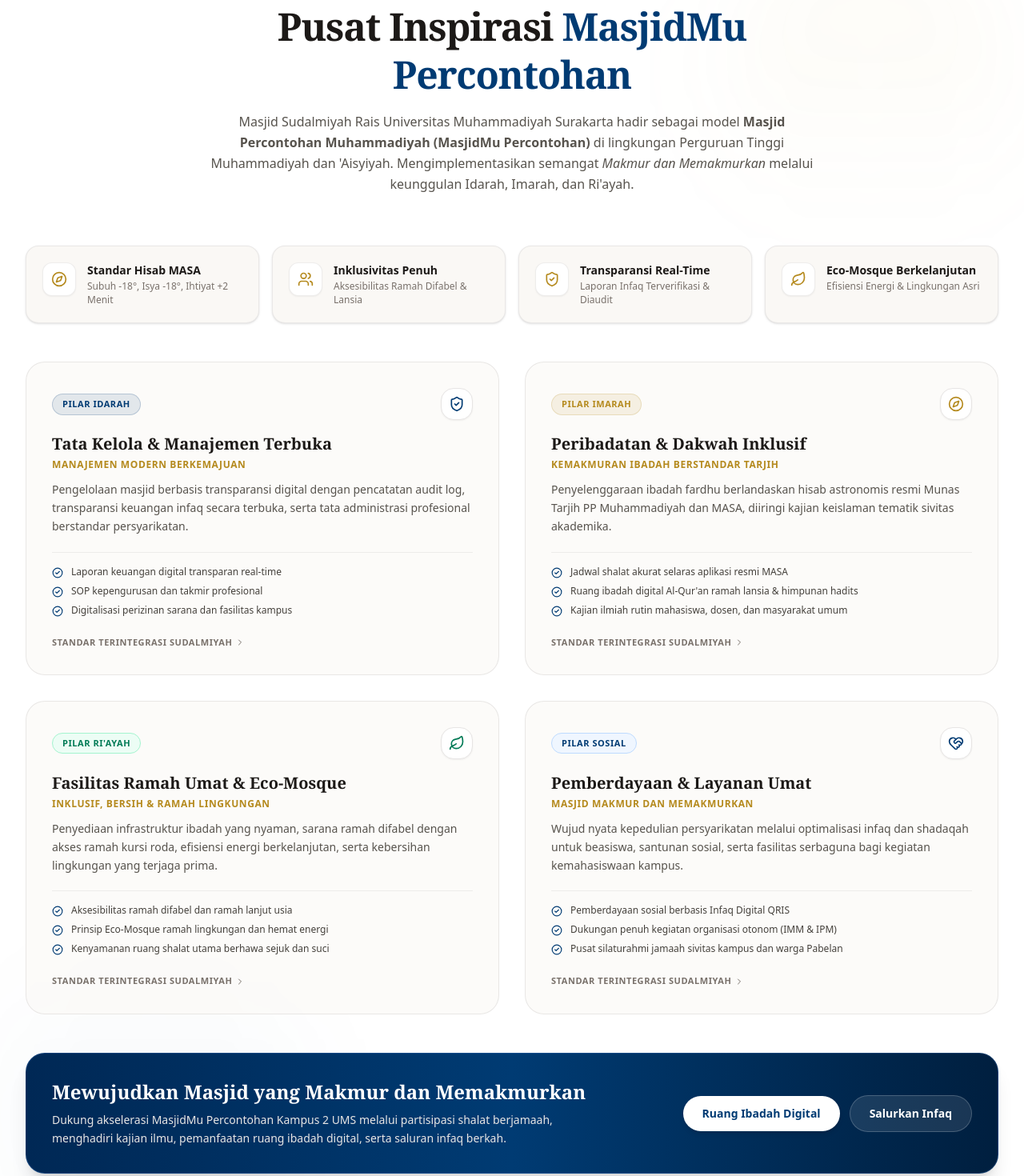
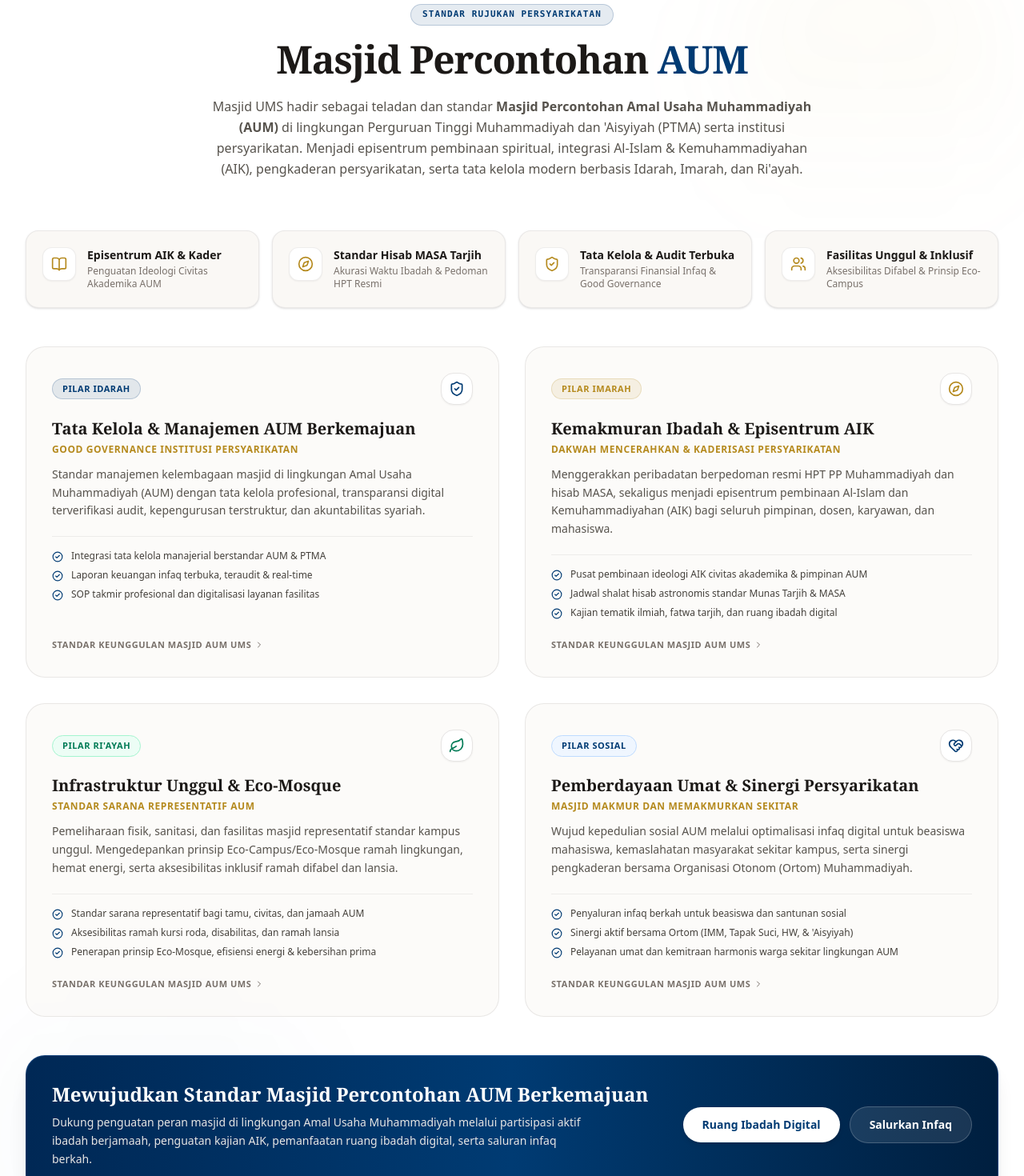
Before and after one commit to Andikaz16/sudalmiyah-rais, a Next.js app: page / in a window 1280 px wide. Shown: the part 1380-2850 px from the top of the page at 80% size. Built offline with nearby package versions, Linux system fonts and the light colour scheme; no server answers; a web font is replaced by a local one.

Commit message:
refactor: sesuaikan footer menjadi Masjid UMS dan perbarui seksi masjid percontohan AUM

```diff
--- a/src/app/layout.tsx
+++ b/src/app/layout.tsx
@@ -23,13 +23,13 @@
 export const metadata: Metadata = {
   title: "Masjid UMS | Masjid Sudalmiyah Rais Kampus 2",
   description:
-    "Portal Resmi Masjid UMS (Masjid Sudalmiyah Rais Kampus 2 UMS) - Model MasjidMu Percontohan Muhammadiyah. Jadwal shalat standar MASA Tarjih, ruang ibadah digital, warta persyarikatan, dan transparansi infaq.",
+    "Portal Resmi Masjid UMS - Model Masjid Percontohan Amal Usaha Muhammadiyah (AUM). Jadwal shalat standar MASA Tarjih, ruang ibadah digital, warta persyarikatan, dan transparansi infaq.",
   authors: [{ name: "Takmir Masjid UMS" }],
   keywords: [
     "Masjid UMS",
+    "Masjid Percontohan AUM",
     "Masjid Sudalmiyah Rais",
-    "MasjidMu Percontohan",
-    "Masjid Percontohan Muhammadiyah",
+    "Amal Usaha Muhammadiyah",
     "UMS",
     "Universitas Muhammadiyah Surakarta",
     "Jadwal Shalat MASA",
--- a/src/app/page.tsx
+++ b/src/app/page.tsx
@@ -27,7 +27,7 @@
           </AnimatedSection>
         </section>
 
-        {/* Pilar & Keunggulan MasjidMu Percontohan */}
+        {/* Pilar & Keunggulan Masjid Percontohan AUM */}
         <AnimatedSection animation="fade-up" duration={700}>
           <MasjidMuSection />
         </AnimatedSection>
--- a/src/components/Footer.tsx
+++ b/src/components/Footer.tsx
@@ -29,7 +29,7 @@
               </div>
               <div>
                 <h3 className="font-bold text-white text-base font-serif">
-                  Masjid Sudalmiyah Rais
+                  Masjid UMS
                 </h3>
                 <p className="text-xs text-stone-300">
                   Universitas Muhammadiyah Surakarta
@@ -37,7 +37,7 @@
               </div>
             </div>
             <p className="text-stone-300 text-xs leading-relaxed max-w-md">
-              Pusat peribadatan dan teladan MasjidMu Percontohan (Masjid Percontohan Muhammadiyah) bagi civitas akademika UMS dan masyarakat luas. Mengimplementasikan standar Idarah, Imarah, dan Ri&apos;ayah yang makmur dan memakmurkan.
+              Pusat peribadatan dan teladan Masjid Percontohan Amal Usaha Muhammadiyah (AUM) bagi civitas akademika UMS dan masyarakat luas. Mengimplementasikan standar Idarah, Imarah, dan Ri&apos;ayah yang profesional, inklusif, makmur dan memakmurkan.
             </p>
             <div className="flex items-center gap-2 pt-1 text-[#FCD34D] text-xs font-medium">
               <ShieldCheck className="w-4 h-4 shrink-0" />
@@ -53,7 +53,7 @@
             <ul className="space-y-2 text-xs">
               <li>
                 <Link href="/#masjidmu" className="hover:text-[#FCD34D] transition-colors">
-                  Pilar MasjidMu Percontohan
+                  Pilar Masjid Percontohan AUM
                 </Link>
               </li>
               <li>
@@ -108,7 +108,7 @@
 
         <div className="pt-8 border-t border-white/10 flex flex-col sm:flex-row items-center justify-between gap-4 text-xs text-stone-400">
           <div>
-            Hak Cipta © 2026 Masjid Sudalmiyah Rais - Universitas Muhammadiyah Surakarta. Seluruh Hak Dilindungi.
+            Hak Cipta © 2026 Masjid UMS - Universitas Muhammadiyah Surakarta. Seluruh Hak Dilindungi.
           </div>
           <div className="flex items-center gap-4 text-[11px] text-stone-300">
             <span>Integritas</span>
--- a/src/components/MasjidMuSection.tsx
+++ b/src/components/MasjidMuSection.tsx
@@ -11,93 +11,92 @@
   Users,
   Leaf,
   ChevronRight,
-  Sparkles,
 } from "lucide-react";
 
 export default function MasjidMuSection() {
   const pillars = [
     {
       code: "IDARAH",
-      title: "Tata Kelola & Manajemen Terbuka",
-      subtitle: "Manajemen Modern Berkemajuan",
+      title: "Tata Kelola & Manajemen AUM Berkemajuan",
+      subtitle: "Good Governance Institusi Persyarikatan",
       icon: ShieldCheck,
       color: "text-[#003B73]",
       bgBadge: "bg-[#003B73]/10 text-[#003B73] border-[#003B73]/20",
       description:
-        "Pengelolaan masjid berbasis transparansi digital dengan pencatatan audit log, transparansi keuangan infaq secara terbuka, serta tata administrasi profesional berstandar persyarikatan.",
+        "Standar manajemen kelembagaan masjid di lingkungan Amal Usaha Muhammadiyah (AUM) dengan tata kelola profesional, transparansi digital terverifikasi audit, kepengurusan terstruktur, dan akuntabilitas syariah.",
       points: [
-        "Laporan keuangan digital transparan real-time",
-        "SOP kepengurusan dan takmir profesional",
-        "Digitalisasi perizinan sarana dan fasilitas kampus",
+        "Integrasi tata kelola manajerial berstandar AUM & PTMA",
+        "Laporan keuangan infaq terbuka, teraudit & real-time",
+        "SOP takmir profesional dan digitalisasi layanan fasilitas",
       ],
     },
     {
       code: "IMARAH",
-      title: "Peribadatan & Dakwah Inklusif",
-      subtitle: "Kemakmuran Ibadah Berstandar Tarjih",
+      title: "Kemakmuran Ibadah & Episentrum AIK",
+      subtitle: "Dakwah Mencerahkan & Kaderisasi Persyarikatan",
       icon: Compass,
       color: "text-[#B58A1E]",
       bgBadge: "bg-[#B58A1E]/10 text-[#B58A1E] border-[#B58A1E]/20",
       description:
-        "Penyelenggaraan ibadah fardhu berlandaskan hisab astronomis resmi Munas Tarjih PP Muhammadiyah dan MASA, diiringi kajian keislaman tematik sivitas akademika.",
+        "Menggerakkan peribadatan berpedoman resmi HPT PP Muhammadiyah dan hisab MASA, sekaligus menjadi episentrum pembinaan Al-Islam dan Kemuhammadiyahan (AIK) bagi seluruh pimpinan, dosen, karyawan, dan mahasiswa.",
       points: [
-        "Jadwal shalat akurat selaras aplikasi resmi MASA",
-        "Ruang ibadah digital Al-Qur'an ramah lansia & himpunan hadits",
-        "Kajian ilmiah rutin mahasiswa, dosen, dan masyarakat umum",
+        "Pusat pembinaan ideologi AIK civitas akademika & pimpinan AUM",
+        "Jadwal shalat hisab astronomis standar Munas Tarjih & MASA",
+        "Kajian tematik ilmiah, fatwa tarjih, dan ruang ibadah digital",
       ],
     },
     {
       code: "RI'AYAH",
-      title: "Fasilitas Ramah Umat & Eco-Mosque",
-      subtitle: "Inklusif, Bersih & Ramah Lingkungan",
+      title: "Infrastruktur Unggul & Eco-Mosque",
+      subtitle: "Standar Sarana Representatif AUM",
       icon: Leaf,
       color: "text-emerald-700",
       bgBadge: "bg-emerald-50 text-emerald-700 border-emerald-200",
       description:
-        "Penyediaan infrastruktur ibadah yang nyaman, sarana ramah difabel dengan akses ramah kursi roda, efisiensi energi berkelanjutan, serta kebersihan lingkungan yang terjaga prima.",
+        "Pemeliharaan fisik, sanitasi, dan fasilitas masjid representatif standar kampus unggul. Mengedepankan prinsip Eco-Campus/Eco-Mosque ramah lingkungan, hemat energi, serta aksesibilitas inklusif ramah difabel dan lansia.",
       points: [
-        "Aksesibilitas ramah difabel dan ramah lanjut usia",
-        "Prinsip Eco-Mosque ramah lingkungan dan hemat energi",
-        "Kenyamanan ruang shalat utama berhawa sejuk dan suci",
+        "Standar sarana representatif bagi tamu, civitas, dan jamaah AUM",
+        "Aksesibilitas ramah kursi roda, disabilitas, dan ramah lansia",
+        "Penerapan prinsip Eco-Mosque, efisiensi energi & kebersihan prima",
       ],
     },
     {
       code: "SOSIAL",
-      title: "Pemberdayaan & Layanan Umat",
-      subtitle: "Masjid Makmur dan Memakmurkan",
+      title: "Pemberdayaan Umat & Sinergi Persyarikatan",
+      subtitle: "Masjid Makmur dan Memakmurkan Sekitar",
       icon: HeartHandshake,
       color: "text-[#003B73]",
       bgBadge: "bg-blue-50 text-[#003B73] border-blue-200",
       description:
-        "Wujud nyata kepedulian persyarikatan melalui optimalisasi infaq dan shadaqah untuk beasiswa, santunan sosial, serta fasilitas serbaguna bagi kegiatan kemahasiswaan kampus.",
+        "Wujud kepedulian sosial AUM melalui optimalisasi infaq digital untuk beasiswa mahasiswa, kemaslahatan masyarakat sekitar kampus, serta sinergi pengkaderan bersama Organisasi Otonom (Ortom) Muhammadiyah.",
       points: [
-        "Pemberdayaan sosial berbasis Infaq Digital QRIS",
-        "Dukungan penuh kegiatan organisasi otonom (IMM & IPM)",
-        "Pusat silaturahmi jamaah sivitas kampus dan warga Pabelan",
+        "Penyaluran infaq berkah untuk beasiswa dan santunan sosial",
+        "Sinergi aktif bersama Ortom (IMM, Tapak Suci, HW, & 'Aisyiyah)",
+        "Pelayanan umat dan kemitraan harmonis warga sekitar lingkungan AUM",
       ],
     },
   ];
 
   const highlights = [
     {
-      label: "Standar Hisab MASA",
-      desc: "Subuh -18°, Isya -18°, Ihtiyat +2 Menit",
+      label: "Episentrum AIK & Kader",
+      desc: "Penguatan Ideologi Civitas Akademika AUM",
+      icon: BookOpen,
+    },
+    {
+      label: "Standar Hisab MASA Tarjih",
+      desc: "Akurasi Waktu Ibadah & Pedoman HPT Resmi",
       icon: Compass,
     },
     {
-      label: "Inklusivitas Penuh",
-      desc: "Aksesibilitas Ramah Difabel & Lansia",
-      icon: Users,
-    },
-    {
-      label: "Transparansi Real-Time",
-      desc: "Laporan Infaq Terverifikasi & Diaudit",
+      label: "Tata Kelola & Audit Terbuka",
+      desc: "Transparansi Finansial Infaq & Good Governance",
       icon: ShieldCheck,
     },
     {
-      label: "Eco-Mosque Berkelanjutan",
-      desc: "Efisiensi Energi & Lingkungan Asri",
-      icon: Leaf,
+      label: "Fasilitas Unggul & Inklusif",
+      desc: "Aksesibilitas Difabel & Prinsip Eco-Campus",
+      icon: Users,
     },
   ];
 
@@ -110,12 +109,15 @@
       <div className="max-w-7xl mx-auto px-4 sm:px-6 lg:px-8 relative z-10">
         {/* Section Header */}
         <div className="text-center max-w-3xl mx-auto mb-12 sm:mb-16">
+          <div className="inline-flex items-center gap-1.5 px-3.5 py-1 rounded-full text-[11px] font-bold bg-[#003B73]/10 text-[#003B73] border border-[#003B73]/20 uppercase tracking-widest font-mono mb-3">
+            Standar Rujukan Persyarikatan
+          </div>
           <h2 className="text-2xl sm:text-4xl lg:text-5xl font-extrabold text-stone-900 tracking-tight font-serif leading-tight">
-            Pusat Inspirasi <span className="text-[#003B73]">MasjidMu Percontohan</span>
+            Masjid Percontohan <span className="text-[#003B73]">AUM</span>
           </h2>
 
           <p className="mt-4 text-sm sm:text-base text-stone-600 leading-relaxed">
-            Masjid Sudalmiyah Rais Universitas Muhammadiyah Surakarta hadir sebagai model <strong>Masjid Percontohan Muhammadiyah (MasjidMu Percontohan)</strong> di lingkungan Perguruan Tinggi Muhammadiyah dan &apos;Aisyiyah. Mengimplementasikan semangat <em>Makmur dan Memakmurkan</em> melalui keunggulan Idarah, Imarah, dan Ri&apos;ayah.
+            Masjid UMS hadir sebagai teladan dan standar <strong>Masjid Percontohan Amal Usaha Muhammadiyah (AUM)</strong> di lingkungan Perguruan Tinggi Muhammadiyah dan &apos;Aisyiyah (PTMA) serta institusi persyarikatan. Menjadi episentrum pembinaan spiritual, integrasi Al-Islam &amp; Kemuhammadiyahan (AIK), pengkaderan persyarikatan, serta tata kelola modern berbasis Idarah, Imarah, dan Ri&apos;ayah.
           </p>
         </div>
 
@@ -193,7 +195,7 @@
                 {/* Bottom link to related service */}
                 <div className="pt-2">
                   <div className="text-[11px] font-semibold text-stone-500 uppercase tracking-wider flex items-center gap-1 group-hover:text-[#003B73] transition-colors">
-                    <span>Standar Terintegrasi Sudalmiyah</span>
+                    <span>Standar Keunggulan Masjid AUM UMS</span>
                     <ChevronRight className="w-3 h-3 group-hover:translate-x-1 transition-transform" />
                   </div>
                 </div>
@@ -206,10 +208,10 @@
         <div className="mt-12 p-6 sm:p-8 rounded-3xl bg-gradient-to-r from-[#002855] via-[#003B73] to-[#001F3F] text-white flex flex-col md:flex-row items-center justify-between gap-6 shadow-xl border border-blue-400/20">
           <div className="space-y-2 text-center md:text-left">
             <h3 className="text-xl sm:text-2xl font-bold font-serif">
-              Mewujudkan Masjid yang Makmur dan Memakmurkan
+              Mewujudkan Standar Masjid Percontohan AUM Berkemajuan
             </h3>
             <p className="text-xs sm:text-sm text-stone-200 max-w-2xl leading-relaxed">
-              Dukung akselerasi MasjidMu Percontohan Kampus 2 UMS melalui partisipasi shalat berjamaah, menghadiri kajian ilmu, pemanfaatan ruang ibadah digital, serta saluran infaq berkah.
+              Dukung penguatan peran masjid di lingkungan Amal Usaha Muhammadiyah melalui partisipasi aktif ibadah berjamaah, penguatan kajian AIK, pemanfaatan ruang ibadah digital, serta saluran infaq berkah.
             </p>
           </div>
 
```
